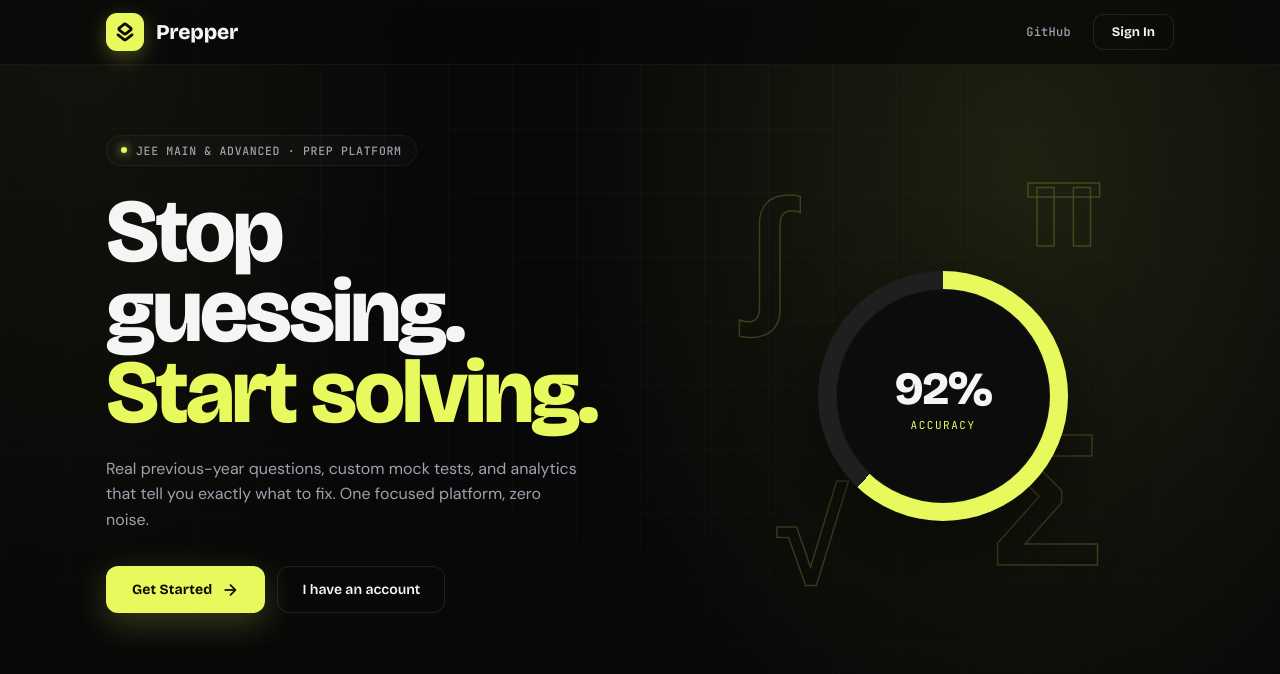
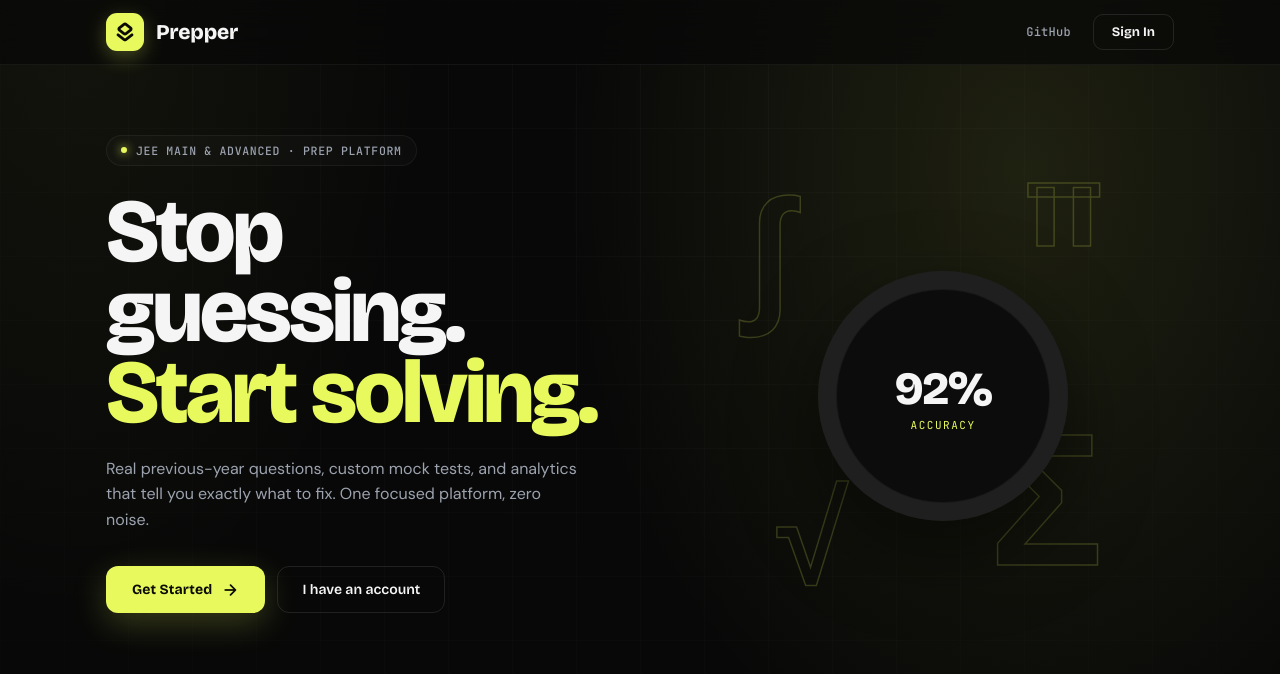
Before and after one commit to AkuaTech/attemptly, a React (Vite) app: page / in a window 1280 px wide. Shown: the top 674 px of the page. Built offline with nearby package versions, Linux system fonts and the light colour scheme; no server answers; the database is empty.

Commit message:
feat: animate accuracy ring arc on landing page

```diff
--- a/src/index.css
+++ b/src/index.css
@@ -823,11 +823,17 @@ h1.page-title {
 .lp-hero-stat-value { font-family: var(--lp-display); font-weight: 800; font-size: 24px; letter-spacing: -0.02em; color: var(--on-surface); }
 .lp-hero-stat-label { font-family: var(--lp-mono); font-size: 10.5px; font-weight: 500; text-transform: uppercase; letter-spacing: 0.1em; color: var(--muted); }
 
+@property --lp-arc {
+  syntax: '<number>';
+  inherits: false;
+  initial-value: 0;
+}
 .lp-hero-art { position: relative; height: 100%; min-height: 360px; }
 .lp-hero-ring { position: absolute; top: 50%; left: 50%; transform: translate(-50%, -50%);
   width: clamp(190px, 22vw, 250px); aspect-ratio: 1; border-radius: 50%;
-  background: conic-gradient(var(--primary) 0turn 0.62turn, var(--sc-highest) 0.62turn 1turn);
-  display: flex; flex-direction: column; align-items: center; justify-content: center; z-index: 2; animation: lp-float 7s ease-in-out infinite;
+  background: conic-gradient(var(--primary) 0turn calc(var(--lp-arc) * 1turn), var(--sc-highest) calc(var(--lp-arc) * 1turn) 1turn);
+  display: flex; flex-direction: column; align-items: center; justify-content: center; z-index: 2;
+  animation: lp-float 7s ease-in-out infinite, lp-arc 1.4s cubic-bezier(0.4, 0, 0.2, 1) 0.3s forwards;
   box-shadow: 0 30px 80px rgba(0,0,0,0.5); }
 .lp-hero-ring::before { content: ''; position: absolute; inset: 18px; border-radius: 50%; background: var(--surface); border: 1px solid var(--hairline); }
 .lp-hero-ring-num { position: relative; font-family: var(--lp-display); font-weight: 800; font-size: clamp(34px, 4vw, 46px); letter-spacing: -0.03em; color: var(--on-surface); }
@@ -913,6 +919,7 @@ h1.page-title {
 .lp-hero-copy [data-reveal]:nth-child(5) { transition-delay: 320ms; }
 
 @keyframes lp-float { 0%, 100% { transform: translate(-50%, -50%); } 50% { transform: translate(-50%, calc(-50% - 14px)); } }
+@keyframes lp-arc { to { --lp-arc: 0.62; } }
 .lp-glyph { animation-name: lp-glyph-float; }
 @keyframes lp-glyph-float { 0%, 100% { transform: translateY(0); } 50% { transform: translateY(-16px); } }
 
@@ -940,6 +947,7 @@ h1.page-title {
 @media (prefers-reduced-motion: reduce) {
   [data-reveal] { opacity: 1; transform: none; transition: none; }
   .lp-glyph, .lp-hero-ring { animation: none; }
+  .lp-hero-ring { --lp-arc: 0.62; }
 }
 
 .insight-card { border-left: 4px solid; padding: 24px; border-radius: 0 12px 12px 0; background: var(--sc-low); display: flex; gap: 16px; }
```
